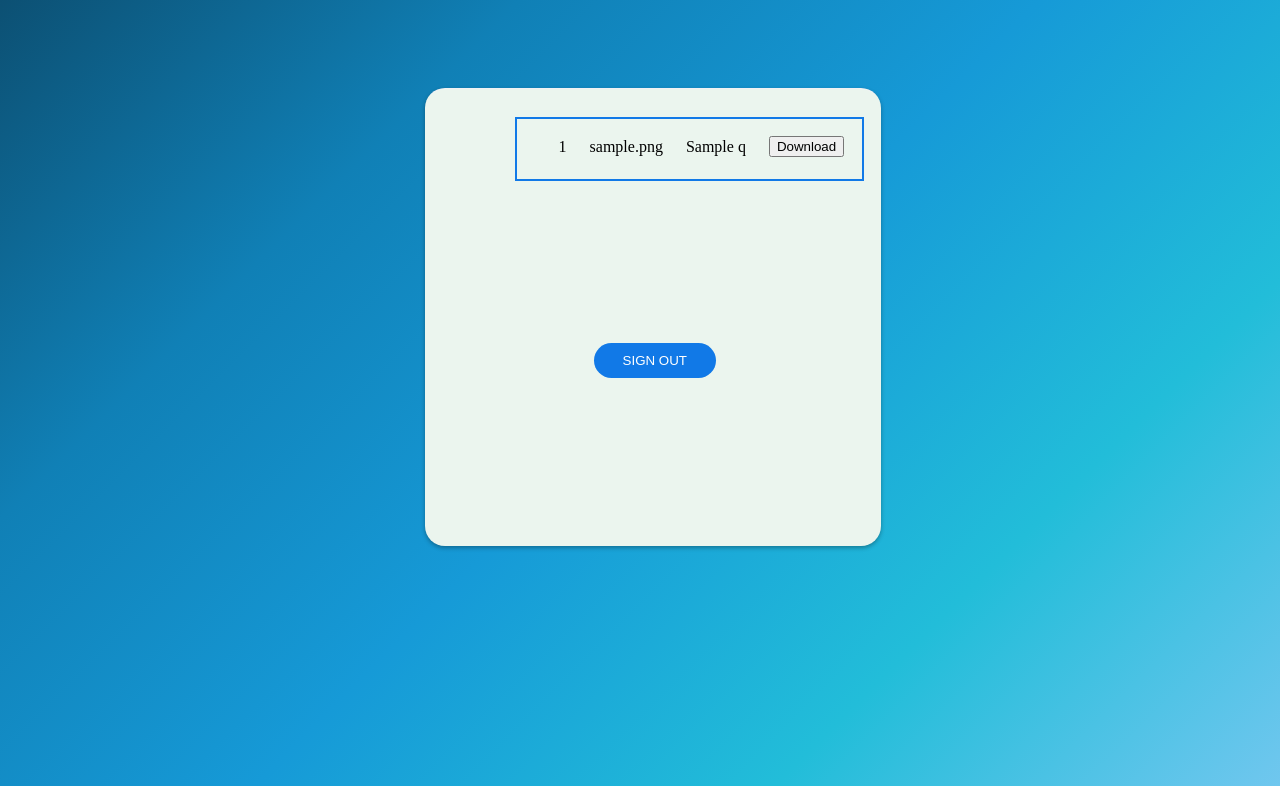
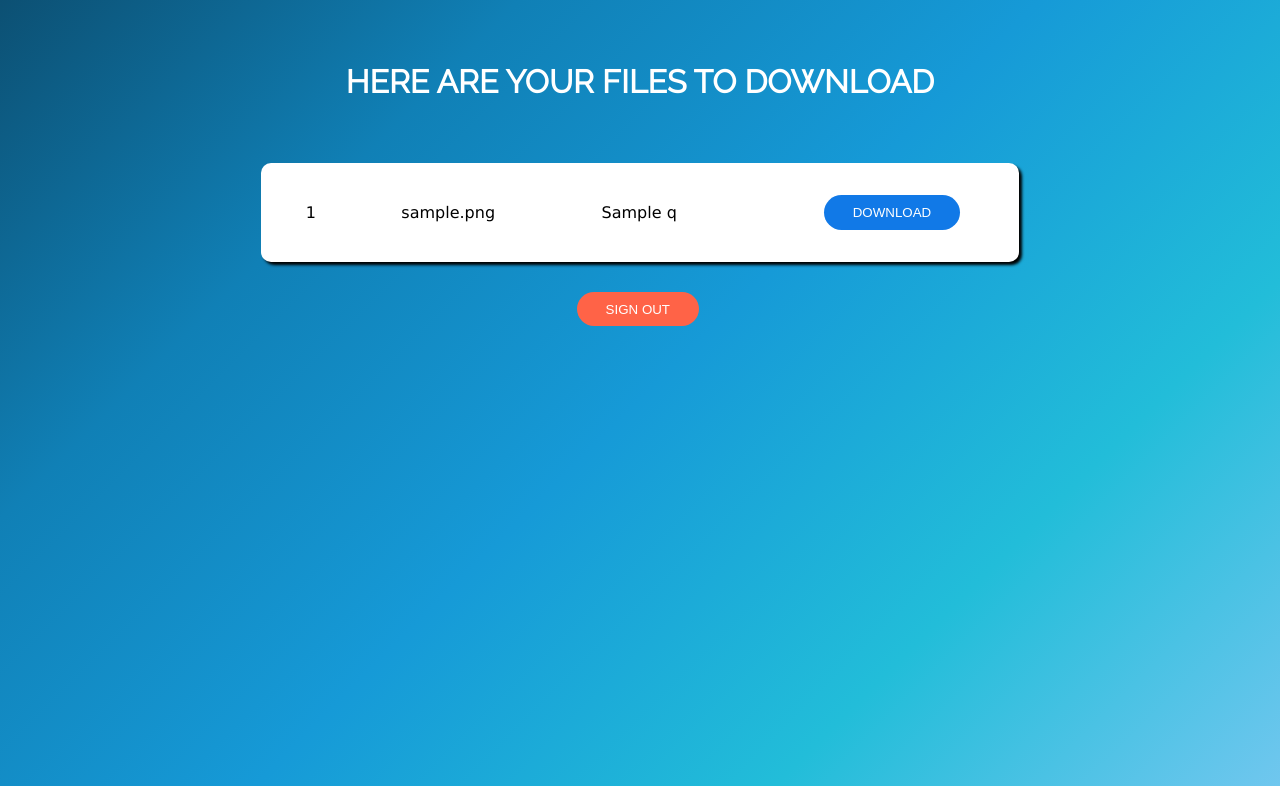
Before and after one commit to Ritwiz471/Audio-transcription, a PHP site: page /studentD.php in a window 1280 px wide. Shown: the top 786 px of the page. Run offline with PHP 8.4, Linux system fonts and the light colour scheme; a user stored in the database is signed in; tables that the repository leaves empty hold one stand-in row (values such as "Sample post").

Commit message:
final changes

```diff
--- a/login.php
+++ b/login.php
@@ -27,7 +27,6 @@ $pass = $row['Password'];
 
 $role = $row['Role'];
 $batch = $row['Batch'];
-echo $role;
 
 if($pw != $pass){
     echo "<h3>Incorrect Password</h3>";
--- a/sign_style.css
+++ b/sign_style.css
@@ -1,7 +1,7 @@
 .container
 {
     color: #26282a;
-    box-shadow: 0 2px 4px 0 rgb(0 0 0 / 30%);
+    box-shadow: 3px 3px 3px 0 rgb(0, 0, 0);
     width: 360px;
     right: 0px;
     margin-left: 33%;
--- a/stu.css
+++ b/stu.css
@@ -1,26 +1,10 @@
-#container
-{
-    color: #26282a;
-    box-shadow: 0 2px 4px 0 rgb(0 0 0 / 30%);
-    width: 360px;
-    right: 0px;
-    margin-left: 33%;
-    height: 400px;
-    z-index: 1;
-    padding: 28px 5px 28px 7%;
-    margin-bottom: 5%;
-    border: 1px solid transparent;
-    border-top: 1px solid #f1f1f5;
-    border-radius: 20px;
-    background-color: #EBF5EE;
-    margin-top: 7%;
-}
 
 h1
 {
-    margin-left: -20%;
     font-family: raleway;
     text-align: center;
+    color: white;
+    margin-top: 5%;
 }
 
 body
@@ -41,22 +25,33 @@ body
     margin-left: -5%;
     width: 220px;
 }
-table{
-    border:2px solid #1179e7;
+table, th, td, tr {
+    border: none;
+    line-height: 25px;
+    align-items: center;
+    padding: 5px;
+
+padding-top: 15px;
+    padding-bottom: 15px;
+    padding-left: 15px;
     padding-right: 15px;
-    padding-left: 20px;
+
 }
-tr,th,td
-{
-
-    padding-top: 15px;
-    padding-left: 20px;
-    padding-bottom: 20px;
+table {
+    margin-left:20% ;
+    margin-top: 5%;
+    border-radius: 10px;
+    box-shadow: 3px 3px 3px 0 rgb(0, 0, 0);
+    width: 60%;
+    align-items: center;
+    text-align: center;
+    background-color: white;
+    font-family:Verdana, Geneva, Tahoma, sans-serif ;
+    color: black;
 }
 
 #sub
 {
-  margin-top: 40%;
   margin-left: 22%;
   padding: 0.6rem 1.8rem;
   background-color: #1179e7;
@@ -67,6 +62,19 @@ tr,th,td
   cursor: pointer;
   text-decoration: none;
 }
+#signout
+{
+  margin-left: 45%;
+  margin-top: 1%;
+  padding: 0.6rem 1.8rem;
+  background-color:tomato;
+  border: none;
+  border-radius: 25px;
+  color:white;
+  text-transform: uppercase;
+  cursor: pointer;
+  text-decoration: none;
+}
 
 #sub:hover
 {
--- a/studentD.php
+++ b/studentD.php
@@ -3,7 +3,6 @@ session_start();
 echo "<html>";
 echo "<body>";
 $conn = mysqli_connect("localhost","root","","Audio");
-
 if(!$conn)
 {
     echo "failed";
@@ -12,7 +11,7 @@ if(!$conn)
 //error reporting
 ini_set ("display_errors", "1");
 error_reporting(E_ALL);
-
+echo '<h1>HERE ARE YOUR FILES TO DOWNLOAD</h1>';
 $name = $_SESSION['name'];
 $batch = $_SESSION['batch'];
 
@@ -33,7 +32,7 @@ echo "<div id='container'>";
             echo "<td>{$row['Filename']}</td>";
             echo "<td>{$row['TeacherName']}</td>";
             $filename = "/Audio-transcription/Source/".$row['Filename'];
-            echo '<td><a href= "'.$filename.'" target="_blank"><button>Download</button></a></td>';
+            echo '<td><a href= "'.$filename.'" target="_blank"><button id="sub">Download</button></a></td>';
         echo "</tr>";
         echo "</div>";
     }
@@ -51,7 +50,7 @@ echo "<div id='container'>";
     <div>
 
     <br>
-    <button id="sub" onclick="location.href='login.html'">Sign Out</button>
+    <button id="signout" onclick="location.href='login.html'">Sign Out</button>
 </div>
 </body>
 </html>
--- a/transcript.php
+++ b/transcript.php
@@ -17,7 +17,6 @@ $batch = $_SESSION['batch'];
 $name = $_SESSION['name'];
 $trans = " ".$_POST['trans'];
 $filename = "file".date("Y-m-d").".txt";
-echo $filename;
 $path = "Source/".$filename;
 
 $myfile = fopen($path, "a");
@@ -31,10 +30,6 @@ fwrite($myfile,$trans);
         echo mysqli_error();
 
     }
-    else
-    {
-        echo "sucess";
-    }
 
 fclose($myfile);
 ?>
```
Also changed, not shown: login.css (+16 -6 lines).
